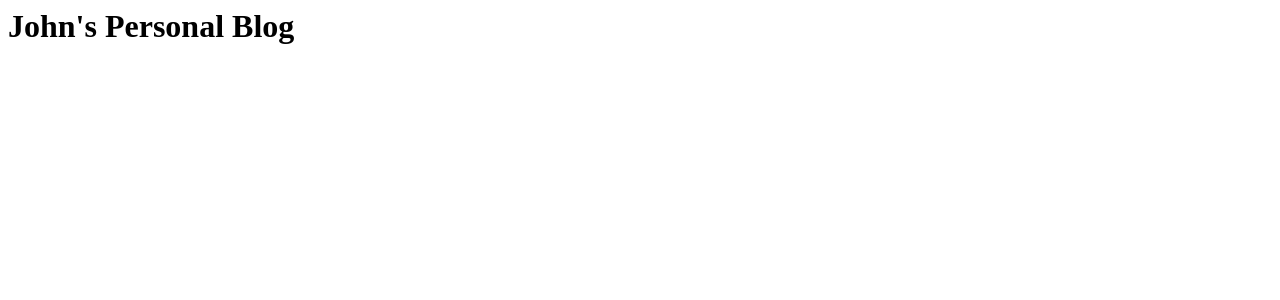
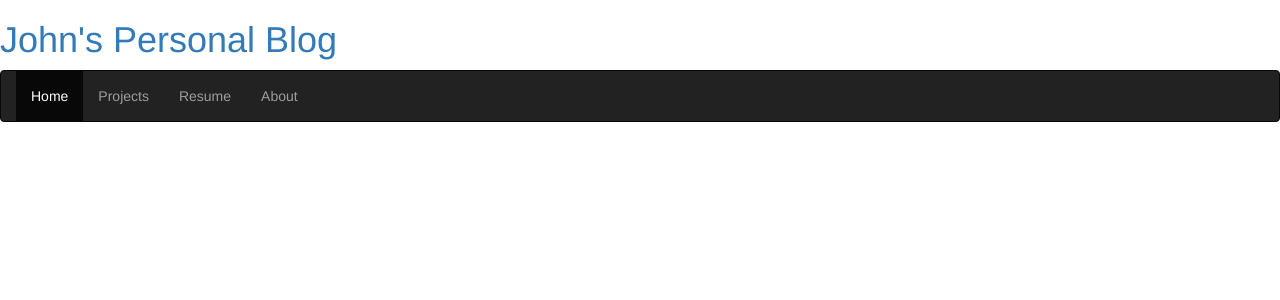
Before and after one commit to xw0235/django-personal-blog, a Django app: page / in a window 1280 px wide. Shown: the top 300 px of the page. Run offline with Django 3.2, Linux system fonts and the light colour scheme; some libraries are stand-ins or nearby versions.

Commit message:
added in a bootstrap, task bar, css and content block

```diff
--- a/djangoblog/blog/admin.py
+++ b/djangoblog/blog/admin.py
@@ -1,6 +1,8 @@
 from django.contrib import admin
 from .models import Post
+from .models import ProjectPost
 
 # Register your models here.
 #dont forget to import the model here
 admin.site.register(Post)
+admin.site.register(ProjectPost)
--- /dev/null
+++ b/djangoblog/blog/static/css/style.css
@@ -0,0 +1,9 @@
+/*container-fluid is a full width container that spans the entire width of the view*/
+.container-fluid{
+
+
+}
+
+.row{
+
+}
--- a/djangoblog/blog/templates/blog/base.html
+++ b/djangoblog/blog/templates/blog/base.html
@@ -1,18 +1,56 @@
 <!-- Base HTML Template for the blog project  -->
 {% load staticfiles %}
-
-<html>
+<!DOCTYPE html>
+<html lang="en">
 	<head>
+		<meta charset="utf-8">
 		<title>John's Personal Blog</title>
 		<!-- Add CSS style sheets or Bootstrap links here-->
+
+		<!--included bootstrap CDN -->
+		<link rel="stylesheet" href="//maxcdn.bootstrapcdn.com/bootstrap/3.2.0/css/bootstrap.min.css">
+
+		<!--included my own css style sheet-->
+		 <link rel="stylesheet" href="{% static 'css/style.css' %}">
+
 
 
 
 
 	</head>
 	<body>
-		<h1>John's Personal Blog</h1>
+		<!-- Page header -->
+		<div >
+			<h1><a href="\"> John's Personal Blog </a></h1>
+		</div>
 
+		<nav class="navbar navbar-inverse">
+  			<div class="container-fluid">
+    		<ul class="nav navbar-nav">
+      			<li class="active"><a href="/">Home</a></li>
+      			<li><a href="">Projects</a></li>
+      			<li><a href="">Resume</a></li>
+      			<!-- in Django, we dont need to explicity say what the link is, we can use our url.py to set the link-->
+      			<!-- 'about_page' is the same name we use within our urls.py-->
+      			<li><a href="{% url 'about_page' %}">About</a></li>
+    		</ul>
+  			</div>
+		</nav>
+
+
+		<div class="content container">
+			<!-- Content is divided into seperate rows within the container -->
+			 <div class="row">
+			 	<!-- Row has one column that takes 8/12 spaces -->
+            	<div class="col-md-8">
+            		<!-- block content, this is where other html blocks will be inserted  -->
+            		{% block content %}
+            		{% endblock %}
+            </div>
+        </div>
+
+
+		</div>
 
 
 	</body>
--- a/djangoblog/blog/urls.py
+++ b/djangoblog/blog/urls.py
@@ -4,6 +4,7 @@ from . import views
 
 urlpatterns = [
     url(r'^$', views.post_list, name='post_list'),
+    url(r'^about/$', views.about_page, name='about_page'),
     # url(r'^post/(?P<pk>\d+)/$', views.post_detail, name='post_detail'),
     # url(r'^post/new/$', views.post_new, name='post_new'),
     # url(r'^post/(?P<pk>\d+)/edit/$', views.post_edit, name='post_edit'),
--- a/djangoblog/blog/views.py
+++ b/djangoblog/blog/views.py
@@ -5,5 +5,9 @@ from django.shortcuts import render
 #views connect backend to frontend, allows python code to move to static HTML
 
 def post_list(request):
-	#renders the html which displays
+	#renders the html to be displayed
 	return render(request, 'blog/base.html', {})
+
+def about_page(request):
+	#renders the about page to be displayed
+	return render(request, 'blog/about.html', {})
```
Also changed, not shown: djangoblog/blog/models.py (+20 -0 lines), djangoblog/blog/templates/blog/about.html (added, +10 -0 lines), djangoblog/blog/migrations/0004_projectpost.py (added), djangoblog/blog/migrations/0005_projectpost_on_going_project.py (added), djangoblog/blog/migrations/0006_auto_20180720_1559.py (added), djangoblog/blog/migrations/0007_auto_20180720_1638.py (added), djangoblog/db.sqlite3.
